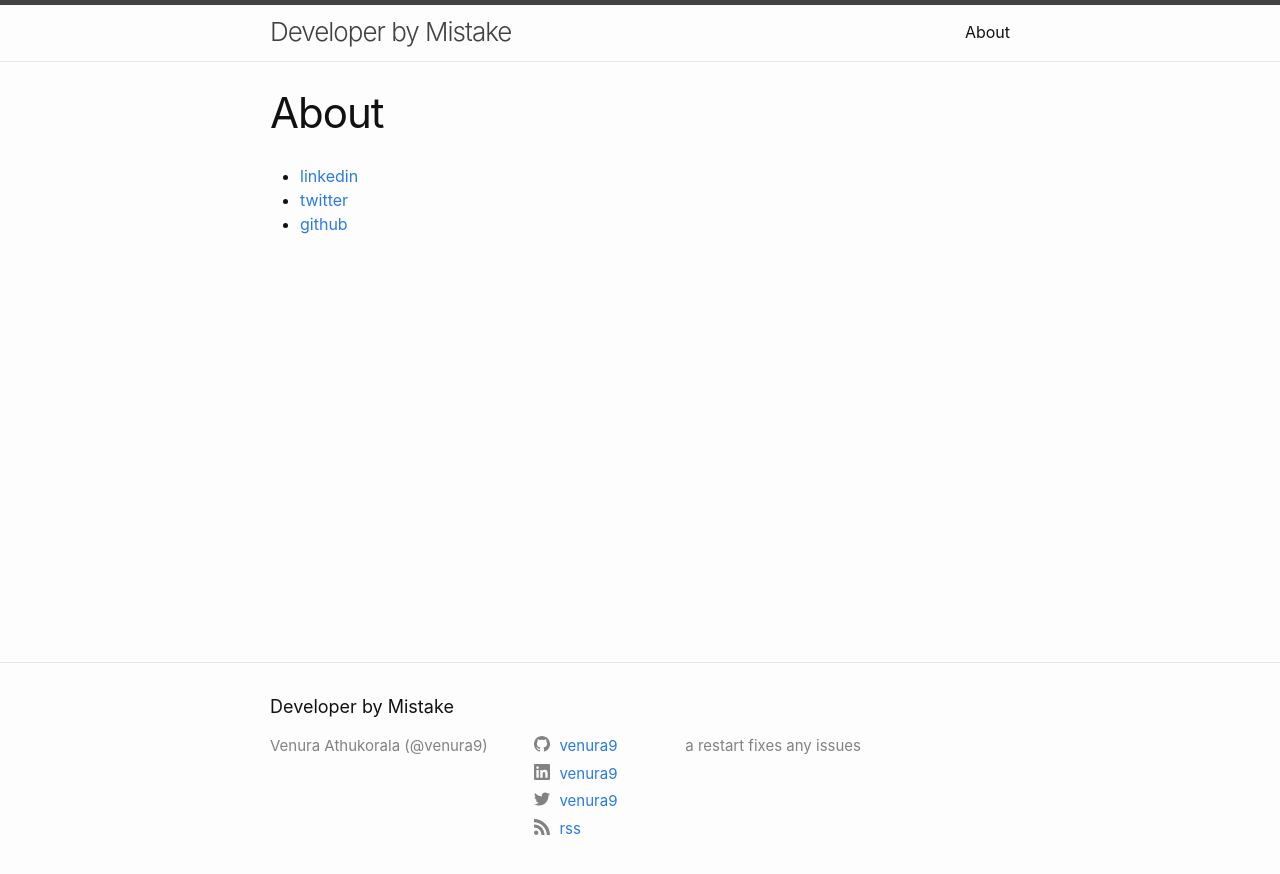
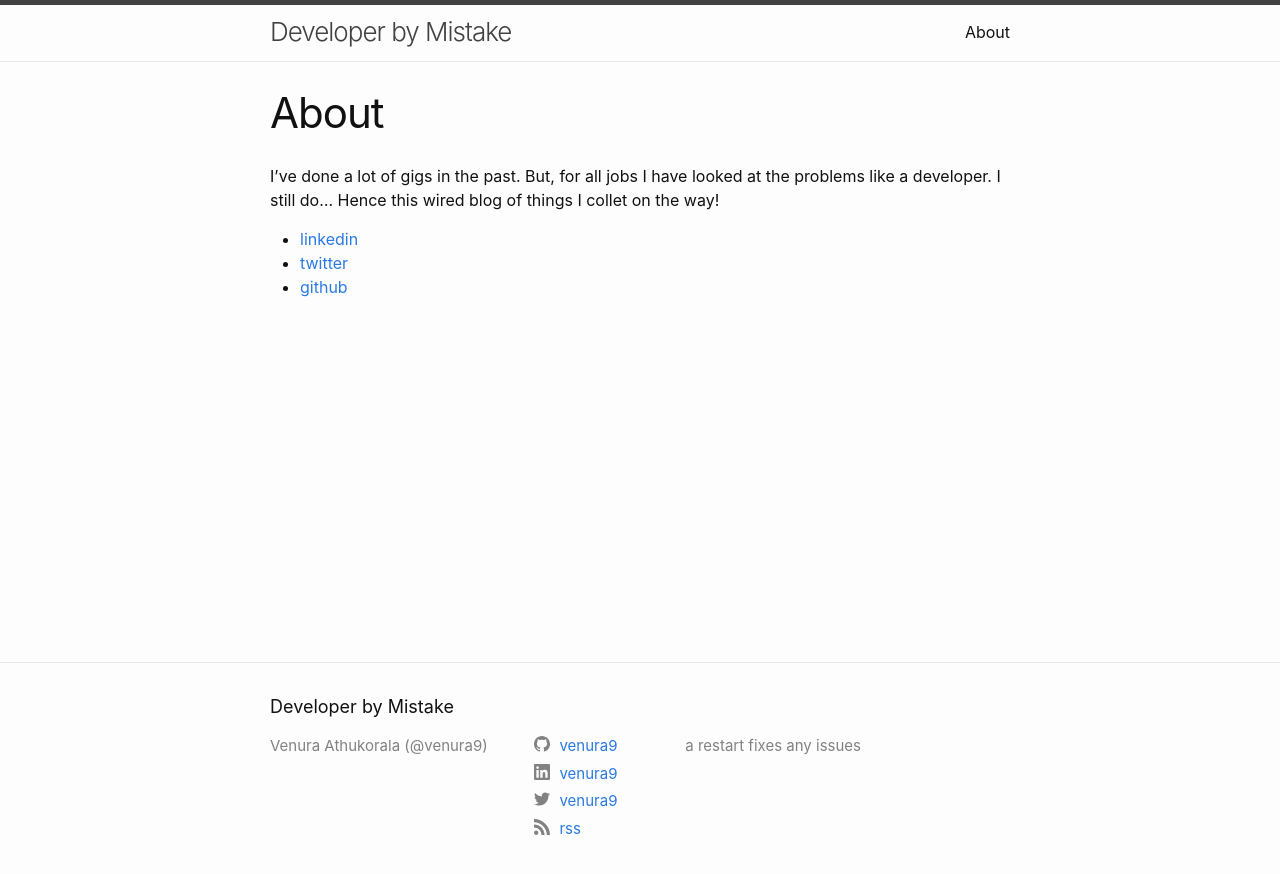
Before and after one commit to guysqr/ac3-blog, a Jekyll site: the page built from about.md, in a window 1280 px wide. Shown: the top 874 px of the page. Built offline with Jekyll 4.4.1, drawn with Linux system fonts in a browser that asks for light colours.

Commit message:
readme updated

```diff
--- a/about.md
+++ b/about.md
@@ -4,6 +4,9 @@ title: About
 permalink: /about/
 ---
 
+I've done a lot of gigs in the past. But, for all jobs I have looked at the problems like a developer. I still do...
+Hence this wired blog of things I collet on the way!
+
 * [linkedin](https://www.linkedin.com/in/venura9)
 * [twitter](https://twitter.com/venura9)
 * [github](https://github.com/venura9/)
```
